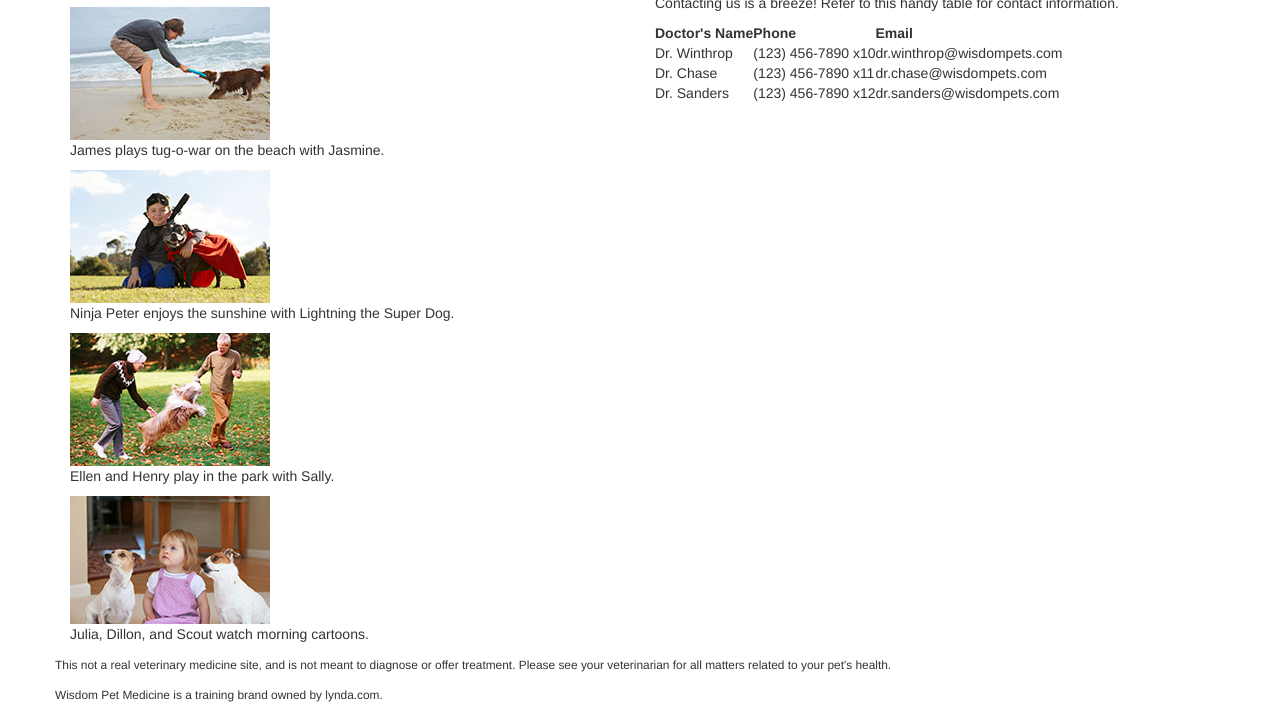
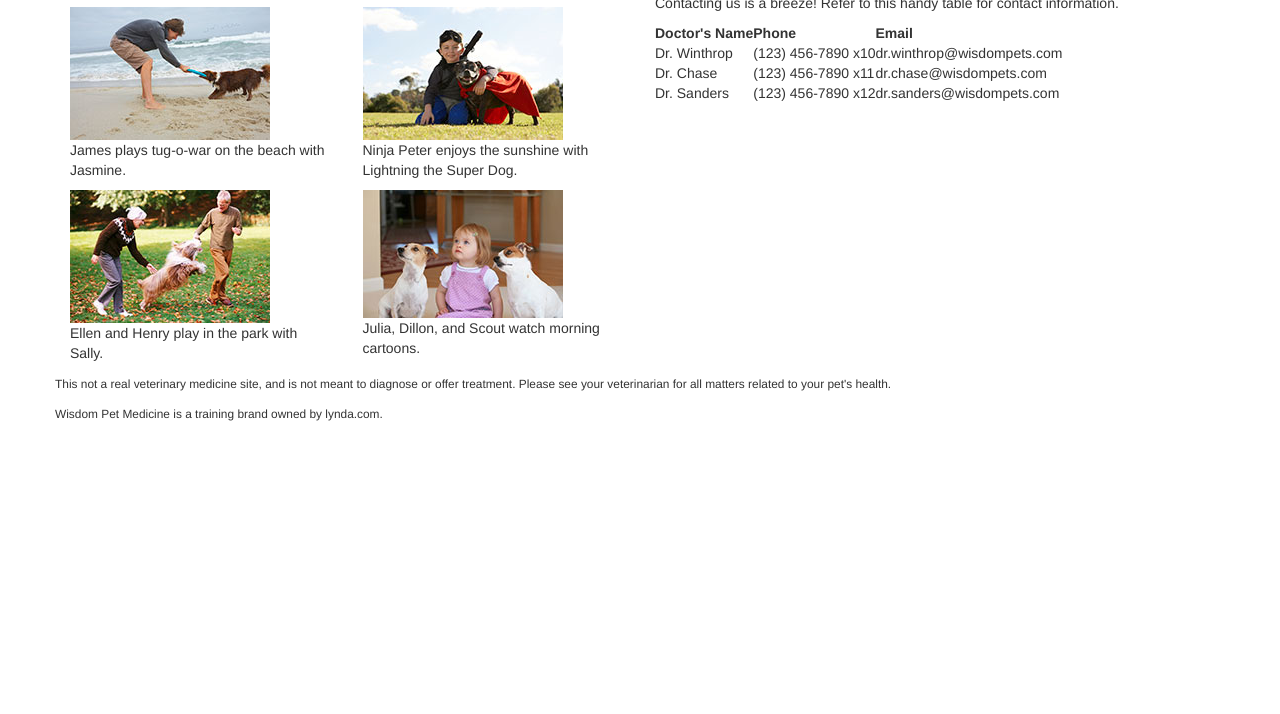
Before and after one commit to sumitkaul/BootStrap-Project, a plain HTML site: page 03_06.html in a window 1280 px wide. Shown: the part 222-936 px from the top of the page. After the commit the page ends 800 px from the top, so only its background shows below. Drawn offline with nearby package versions, Linux system fonts and the light colour scheme.

Commit message:
adding the grid to the images

```diff
--- a/03_06.html
+++ b/03_06.html
@@ -25,14 +25,24 @@
     <div class="row">
     	<article class="col-lg-6 col-md-7">
             <h1>Dog Photo Gallery</h1>
+                <div class="row">
+                    <div class="col-xs-6">
                     	<img src="img/dog1.jpg" alt="" class="img-responsive">
                         <p>James plays tug-o-war on the beach with Jasmine.</p>
+                    </div>
+                    <div class="col-xs-6">
                         <img src="img/dog2.jpg" alt="" class="img-responsive">
                         <p>Ninja Peter enjoys the sunshine with Lightning the Super Dog.</p>
+                    </div>
+                    <div class="col-xs-6">
                         <img src="img/dog3.jpg" alt="" class="img-responsive">
                         <p>Ellen and Henry play in the park with Sally.</p>
+                    </div>
+                    <div class="col-xs-6">
                         <img src="img/dog4.jpg" alt="" class="img-responsive">
                         <p>Julia, Dillon, and Scout watch morning cartoons.</p>
+                    </div>
+                </div>
         </article>
         <aside class="col-lg-6 col-md-5">
         	<h3>Contact information</h3>
```
Lines whose indentation alone changed are shown as unchanged.
